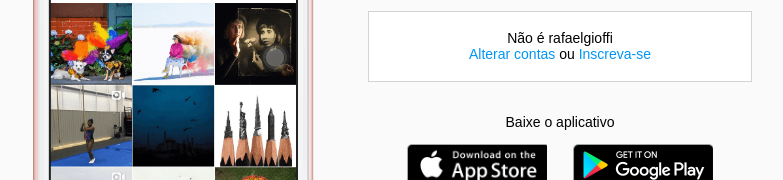
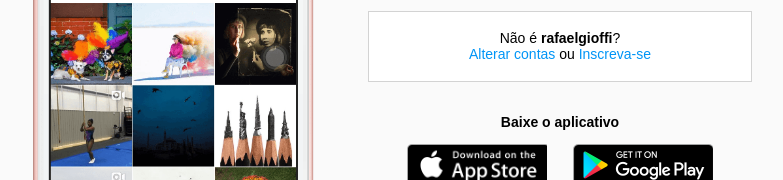
Before and after one commit to rafaelgioffi/Instagram-clone, a plain HTML site: page index.htm in a window 1280 px wide. Shown: the part 413-593 px from the top of the page, without its empty margins (272-1055 px from the left). Drawn offline with Linux system fonts and the light colour scheme.

Commit message:
correct html structure and fix css problems

```diff
--- a/estilos.css
+++ b/estilos.css
@@ -107,6 +107,10 @@ body {
     padding: 1.3rem 0;
 }
 
+.get-app {
+    font-weight: bold;
+}
+
 .download {
     display: flex;
     width: 100%;
--- a/index.htm
+++ b/index.htm
@@ -22,7 +22,7 @@
                 <a href="#" class="instagram-logout">Remover conta</a>
             </div>
             <div class="group">
-                <p class="not-account">Não é rafaelgioffi</p>
+                <p class="not-account">Não é <b>rafaelgioffi</b>?</p>
                 <p class="not-account">
                     <span class="link-blue">Alterar contas</span>
                     ou
```
